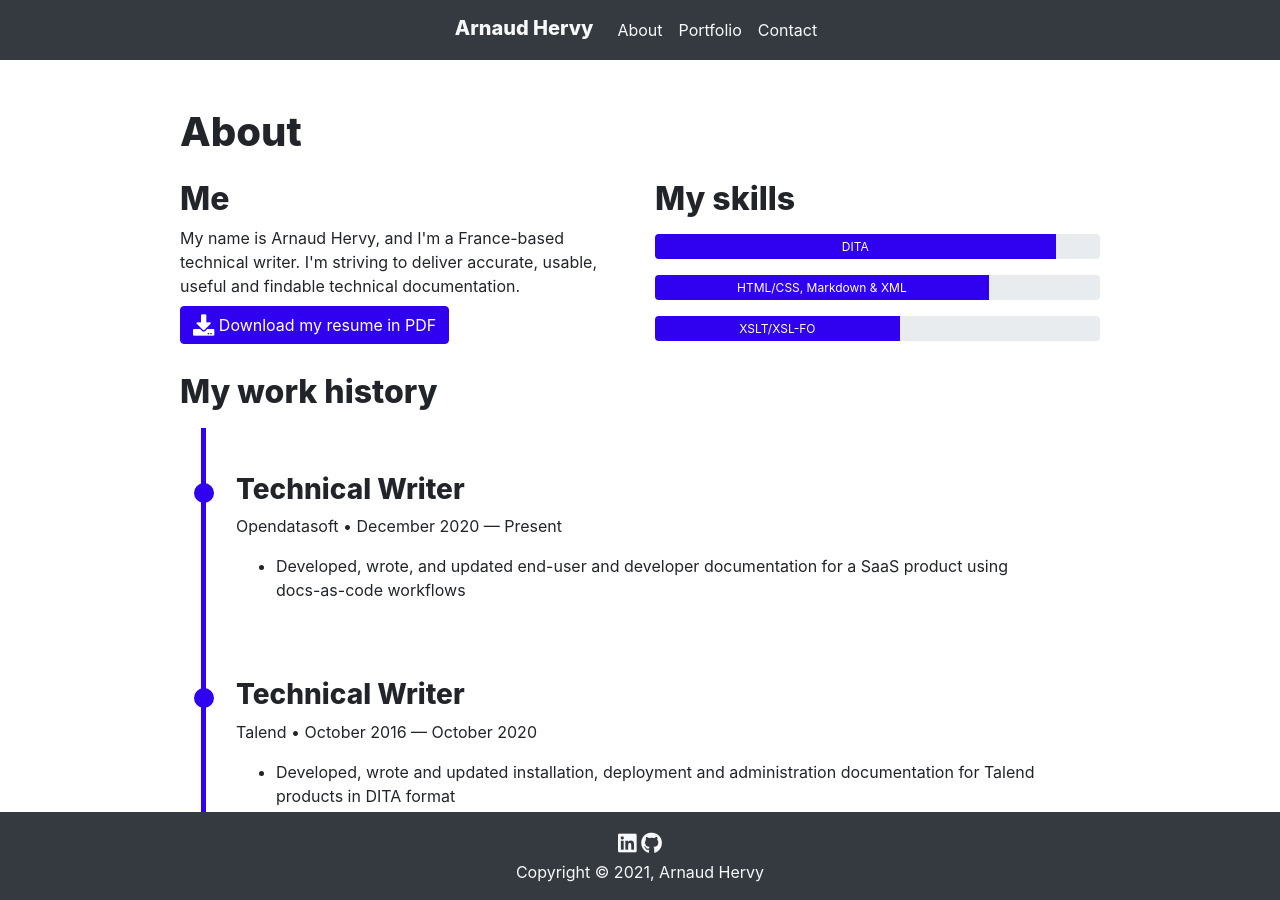
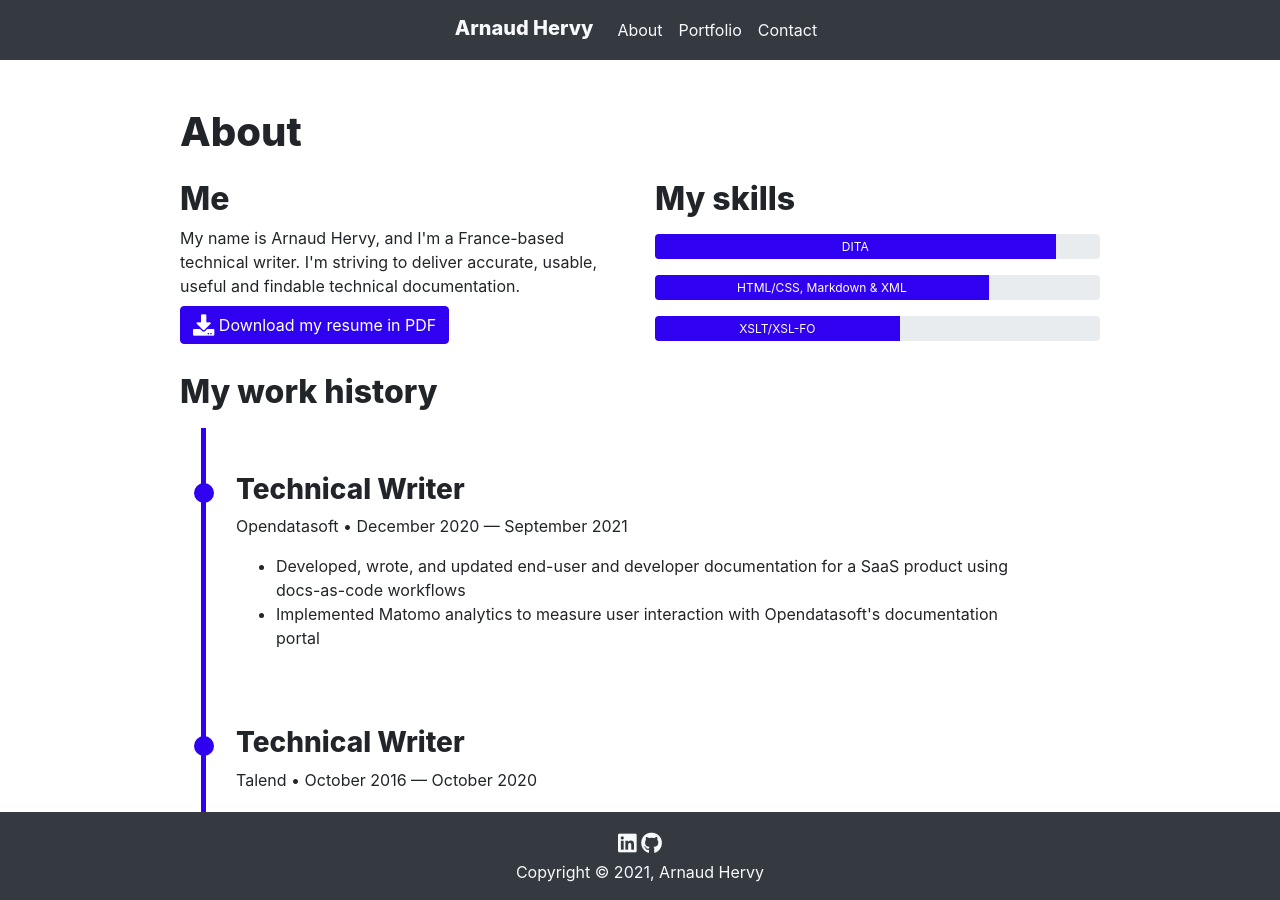
Before and after one commit to ahervy/www, a Jekyll site: the page built from about.md, in a window 1280 px wide and 900 px high. Built offline with Jekyll 4.4.1, drawn with Linux system fonts in a browser that asks for light colours.

Commit message:
Update ODS experience

```diff
--- a/_data/timeline.yml
+++ b/_data/timeline.yml
@@ -1,9 +1,10 @@
 - title: Technical Writer
   company: Opendatasoft
   startdate: December 2020
-  enddate: Present
+  enddate: September 2021
   description:
     - task: Developed, wrote, and updated end-user and developer documentation for a SaaS product using docs-as-code workflows
+    - task: Implemented Matomo analytics to measure user interaction with Opendatasoft's documentation portal
 
 - title: Technical Writer
   company: Talend
```
